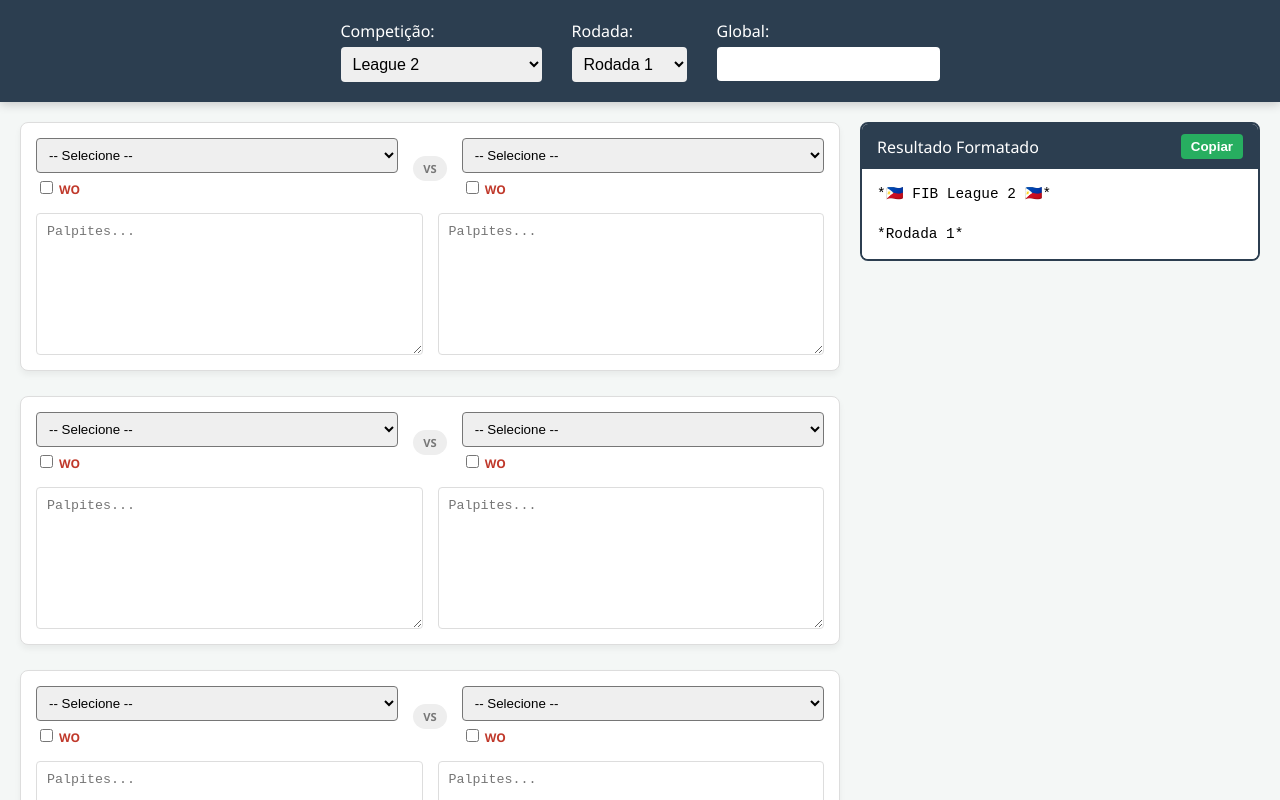
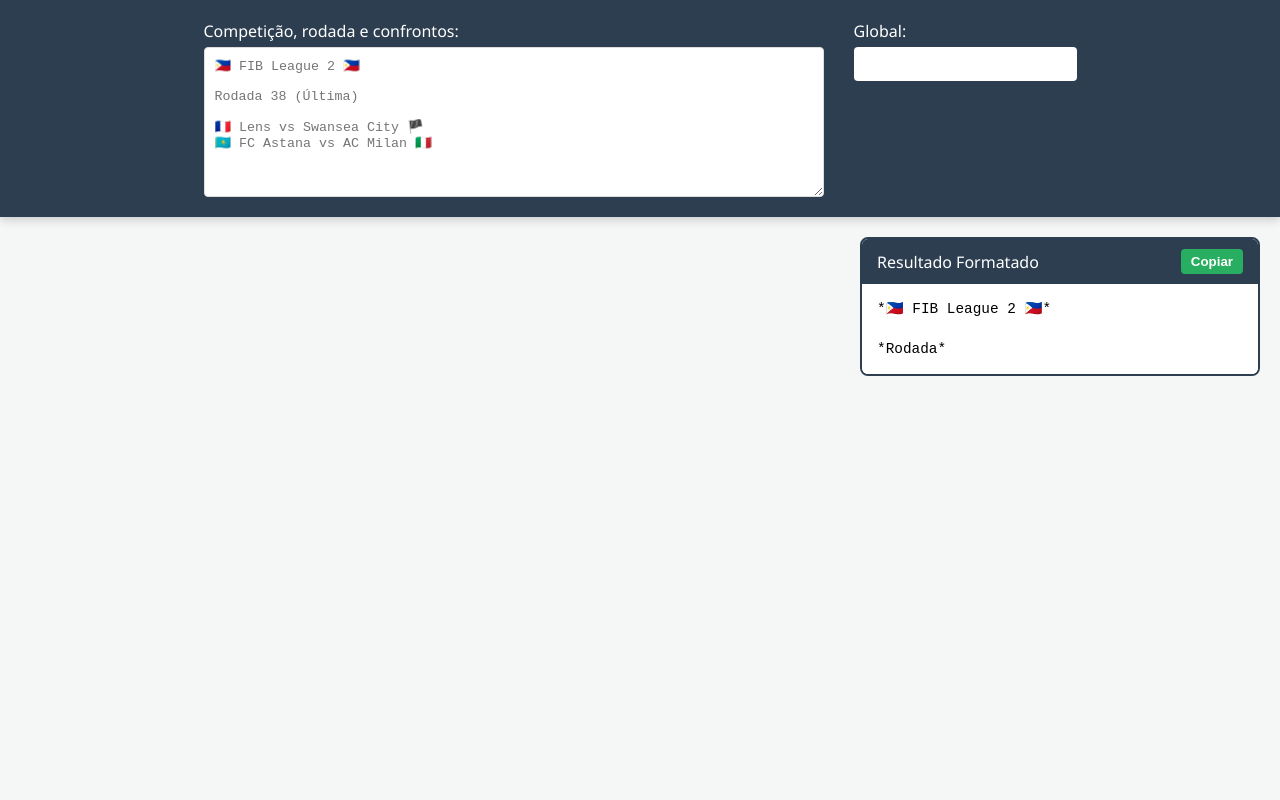
Before and after one commit to rubenfpvicente/FIB_League, a React (Vite) app: page / in a window 1280 px wide. Shown: the top 800 px of the page. Built offline with nearby package versions, Linux system fonts and the light colour scheme.

Commit message:
new season

```diff
--- a/src/App.jsx
+++ b/src/App.jsx
@@ -1,19 +1,29 @@
-import { useState, useMemo } from 'react';
+import { useState, useMemo, useEffect } from 'react';
 import './index.css';
 import { ConfigHeader } from './components/ConfigHeader';
 import { MatchCard } from './components/MatchCard';
 import { ResultPreview } from './components/ResultPreview';
-import { TIMES_L2, TIMES_L3,TIMES_L4, TIMES_EL, TIMES_CONF, TIMES_CUP, TIMES_NL, TIMES_CUP_1, TIMES_CUP_2 } from './utils/constants';
 import { formatarNomeJogador, extrairPalpitesDoBloco } from './utils/formatters';
+import { lerConfrontos } from './utils/fixtures';
 
 function App() {
-  const [config, setConfig] = useState({ competicao: "L2", rodada: "1", resultadoGlobal: "" });
-  const [jogos, setJogos] = useState(
-    Array(18).fill(null).map(() => ({
-      time1: "", time2: "", equipe1Palpites: "", equipe2Palpites: "",
-      wo1: false, wo2: false, resultadoIda: "0-0"
-    }))
-  );
+  const [confrontosTexto, setConfrontosTexto] = useState('');
+  const [resultadoGlobal, setResultadoGlobal] = useState('');
+  const [jogos, setJogos] = useState([]);
+  const dadosConfrontos = useMemo(() => lerConfrontos(confrontosTexto), [confrontosTexto]);
+
+  useEffect(() => {
+    setJogos((anteriores) => {
+      const existentes = new Map(anteriores.map((jogo) => [`${jogo.time1}|${jogo.time2}`, jogo]));
+      return dadosConfrontos.confrontos.map(({ time1, time2, resultadoIda }) => {
+        const anterior = existentes.get(`${time1}|${time2}`);
+        return anterior ? { ...anterior, resultadoIda } : {
+          time1, time2, equipe1Palpites: '', equipe2Palpites: '',
+          wo1: false, wo2: false, resultadoIda,
+        };
+      });
+    });
+  }, [dadosConfrontos]);
 
   const handleUpdate = (index, field, value) => {
     const novos = [...jogos];
@@ -21,67 +31,25 @@
     setJogos(novos);
   };
 
-  const getQtdJogos = () => {
-    const { competicao, rodada } = config;
-    if (["L2", "L3"].includes(competicao)) return 10;
-
-    if (competicao === "L4") {
-      return 9;
-    }
-
-    if (competicao === "NL") {
-      return 6;
-    }
-
-    // Lógica da Cup
-    if (competicao === "CUP") {
-      if (rodada.includes("Fase Preliminar")) return 14;
-      if (rodada.includes("16 Avos")) return 16; // 6 Grupos x 3 jogos
-      if (rodada.includes("Oitavas")) return 8;
-      if (rodada.includes("Quartas")) return 4;
-      if (rodada.includes("Semifinais")) return 2;
-      if (rodada === "Final") return 1;
-    }
-
-    if (competicao === "CUP_1" || competicao === "CUP_2") return 16; // 8 Grupos x 2 jogos
-
-    // Lógica da Europa League
-    if (competicao === "EL" || competicao === "CONF") {
-      if (!isNaN(rodada) && parseInt(rodada) <= 6) return 15; // 6 Grupos x 2 jogos
-      if (rodada.includes("Playoff") || rodada.includes("Oitavas")) return 8;
-      if (rodada.includes("Quartas")) return 4;
-      if (rodada.includes("Semifinais")) return 2;
-      if (rodada === "Final") return 1;
-    }
-    return 10;
-  };
-
   // O "Motor" de Cálculo via useMemo (Performance)
   const resultadoFormatado = useMemo(() => {
-    const { competicao, rodada, resultadoGlobal } = config;
+    const { competicao, titulo, rodada } = dadosConfrontos;
     const resArray = resultadoGlobal
       .replace(/[()]/g, '/')
       .split('/')
       .map(s => s.trim())
       .filter(s => s !== "");
     const isVolta = rodada.includes("Volta") || rodada === "Final";
-    const isGrupos = competicao === "EL" && !isNaN(rodada) && parseInt(rodada) <= 5;
 
     let output = "";
-    if (competicao === "EL") output = "🇪🇺 *FIB Europa League* 🇪🇺";
+    if (titulo) output = `*${titulo}*`;
+    else if (competicao === "EL") output = "🇪🇺 *FIB Europa League* 🇪🇺";
     else if (competicao === "CONF") output = "🇪🇺 *FIB Conference League* 🇪🇺";
     else if (competicao === "CUP_1" || competicao === "CUP_2" || competicao === "CUP") output = "🇵🇭 *FIB Cup* 🇵🇭";
     else if (competicao === "NL") output = "🇵🇭 *FIB Nations League* 🇵🇭";
     else output = `*🇵🇭 FIB League ${competicao.replace("L", "")} 🇵🇭*`;
 
-    const ehRodadaNumerica = !isNaN(rodada);
-
-    let linhaSubtitulo = "";
-    if (ehRodadaNumerica) {
-      linhaSubtitulo = `*Rodada ${rodada}*`;
-    } else {
-      linhaSubtitulo = `*${rodada}*`; // Aqui entra "Oitavas - Ida", "Final", etc.
-    }
+    const linhaSubtitulo = `*${rodada || 'Rodada'}*`;
 
     output += `\n\n${linhaSubtitulo}\n\n`;
 
@@ -107,7 +75,7 @@
       return { gols, lista };
     };
 
-    jogos.slice(0, getQtdJogos()).forEach((jogo, index) => {
+    jogos.forEach((jogo, index) => {
       if (!jogo.time1 || !jogo.time2) return;
 
       // Adicionar nome do grupo a cada 2 jogos para CUP_1 e CUP_2
@@ -167,34 +135,22 @@
       output += `\n`;
     });
     return output.trim();
-  }, [config, jogos]);
-
-  const listaTimesAtual = () => {
-    switch(config.competicao) {
-      case "L2": return TIMES_L2;
-      case "L3": return TIMES_L3;
-      case "L4": return TIMES_L4;
-      case "EL": return TIMES_EL;
-      case "CONF": return TIMES_CONF;
-      case "CUP": return TIMES_CUP;
-      case "CUP_1": return TIMES_CUP_1;
-      case "CUP_2": return TIMES_CUP_2;
-      case "NL": return TIMES_NL;
-      default: return TIMES_L2;
-    }
-  };
+  }, [dadosConfrontos, jogos, resultadoGlobal]);
 
   return (
     <div className="app-wrapper">
-      <ConfigHeader config={config} setConfig={setConfig} />
+      <ConfigHeader
+        confrontosTexto={confrontosTexto}
+        setConfrontosTexto={setConfrontosTexto}
+        resultadoGlobal={resultadoGlobal}
+        setResultadoGlobal={setResultadoGlobal}
+      />
       <main className="main-content">
         <section className="inputs-section">
-          {jogos.slice(0, getQtdJogos()).map((jogo, index) => (
+          {jogos.map((jogo, index) => (
             <MatchCard
               key={index} index={index} jogo={jogo}
               onUpdate={handleUpdate}
-              times={listaTimesAtual()}
-              showIda={config.rodada.includes("Volta")}
             />
           ))}
         </section>
--- a/src/components/ConfigHeader.jsx
+++ b/src/components/ConfigHeader.jsx
@@ -1,62 +1,21 @@
-import { RODADAS_EL, RODADAS_CONF, RODADAS_CUP } from '../utils/constants';
-
-export const ConfigHeader = ({ config, setConfig }) => {
-  const { competicao, rodada, resultadoGlobal } = config;
+export const ConfigHeader = ({ confrontosTexto, setConfrontosTexto, resultadoGlobal, setResultadoGlobal }) => {
 
   return (
     <header className="main-header">
       <div className="config-row">
         <div className="input-group">
-          <label>Competição:</label>
-          <select
-            value={competicao}
-            onChange={(e) => setConfig({ ...config, competicao: e.target.value, rodada: "1" })}
-          >
-            <option value="L2">League 2</option>
-            <option value="L3">League 3</option>
-            <option value="L4">League 4</option>
-            <option value="EL">Europa League</option>
-            <option value="CONF">Conference League</option>
-            <option value="CUP_1">FIB Cup - Grupos A-H</option>
-            <option value="CUP_2">FIB Cup - Grupos I-P</option>
-            <option value="CUP">FIB Cup - Eliminatórias</option>
-            <option value="NL">Nations League</option>
-          </select>
-        </div>
-
-        <div className="input-group">
-          <label>Rodada:</label>
-          <select value={rodada} onChange={(e) => setConfig({ ...config, rodada: e.target.value })}>
-            {/* Ligas de pontos corridos */}
-            {(competicao === "L2" || competicao === "L3" || competicao === "L4") && (
-              [...Array(38)].map((_, i) => <option key={i+1} value={i+1}>Rodada {i+1}</option>)
-            )}
-            {/* Ligas de pontos corridos */}
-            {(competicao === "NL") && (
-              [...Array(6)].map((_, i) => <option key={i+1} value={i+1}>Rodada {i+1}</option>)
-            )}
-            {/* Europa League */}
-            {competicao === "EL" && (
-              RODADAS_EL.map(r => <option key={r} value={r}>{isNaN(r) ? r : `Rodada ${r}`}</option>)
-            )}
-            {/* Conference League */}
-            {competicao === "CONF" && (
-              RODADAS_CONF.map(r => <option key={r} value={r}>{isNaN(r) ? r : `Rodada ${r}`}</option>)
-            )}
-            {/* FIB Cup */}
-            {competicao === "CUP" && (
-              RODADAS_CUP.map(r => <option key={r} value={r}>{isNaN(r) ? r : `Rodada ${r}`}</option>)
-            )}
-            {/* FIB Cup Grupos */}
-            {(competicao === "CUP_1" || competicao === "CUP_2") && (
-              [...Array(6)].map((_, i) => <option key={i+1} value={i+1}>Rodada {i+1}</option>)
-            )}
-          </select>
+          <label>Competição, rodada e confrontos:</label>
+          <textarea
+            className="confrontos-input"
+            value={confrontosTexto}
+            onChange={(e) => setConfrontosTexto(e.target.value)}
+            placeholder={'🇵🇭 FIB League 2 🇵🇭\n\nRodada 38 (Última)\n\n🇫🇷 Lens vs Swansea City 🏴\n🇰🇿 FC Astana vs AC Milan 🇮🇹'}
+          />
         </div>
 
         <div className="input-group">
           <label>Global:</label>
-          <input type="text" value={resultadoGlobal} onChange={(e) => setConfig({ ...config, resultadoGlobal: e.target.value })} />
+          <input type="text" value={resultadoGlobal} onChange={(e) => setResultadoGlobal(e.target.value)} />
         </div>
       </div>
     </header>
--- a/src/components/MatchCard.jsx
+++ b/src/components/MatchCard.jsx
@@ -1,30 +1,20 @@
-export const MatchCard = ({ index, jogo, onUpdate, times, showIda }) => {
+import { formatarTimeParaExibicao } from '../utils/fixtures';
+
+export const MatchCard = ({ index, jogo, onUpdate }) => {
   return (
     <div className="card-jogo">
       <div className="selecao-confronto">
         <div className="time-col">
-          <select value={jogo.time1} onChange={(e) => onUpdate(index, 'time1', e.target.value)}>
-            <option value="">-- Selecione --</option>
-            {times.map(t => <option key={t} value={t}>{t}</option>)}
-          </select>
+          <strong>{formatarTimeParaExibicao(jogo.time1)}</strong>
           <label className="wo-label"><input type="checkbox" checked={jogo.wo1} onChange={(e) => onUpdate(index, 'wo1', e.target.checked)} /> WO</label>
         </div>
 
         <div className="vs-badge">
-          {showIda && (
-            <div className="ida-input">
-              <small>Ida:</small>
-              <input type="text" value={jogo.resultadoIda} onChange={(e) => onUpdate(index, 'resultadoIda', e.target.value)} />
-            </div>
-          )}
           <span>VS</span>
         </div>
 
         <div className="time-col">
-          <select value={jogo.time2} onChange={(e) => onUpdate(index, 'time2', e.target.value)}>
-            <option value="">-- Selecione --</option>
-            {times.map(t => <option key={t} value={t}>{t}</option>)}
-          </select>
+          <strong>{formatarTimeParaExibicao(jogo.time2)}</strong>
           <label className="wo-label"><input type="checkbox" checked={jogo.wo2} onChange={(e) => onUpdate(index, 'wo2', e.target.checked)} /> WO</label>
         </div>
       </div>
--- a/src/components/ResultPreview.jsx
+++ b/src/components/ResultPreview.jsx
@@ -1,4 +1,11 @@
+import { formatarTimeParaExibicao } from '../utils/fixtures';
+
 export const ResultPreview = ({ texto }) => {
+  const textoVisual = texto
+    .split('\n')
+    .map((linha) => formatarTimeParaExibicao(linha))
+    .join('\n');
+
   const copiar = () => {
     navigator.clipboard.writeText(texto);
     alert("Resultado copiado para a área de transferência!");
@@ -12,7 +19,7 @@
           <button className="copy-button" onClick={copiar}>Copiar</button>
         </div>
         <div className="preview-box">
-          <pre>{texto}</pre>
+          <pre>{textoVisual}</pre>
         </div>
       </div>
     </section>
--- a/src/index.css
+++ b/src/index.css
@@ -33,6 +33,7 @@
   display: flex;
   gap: 30px;
   justify-content: center;
+  align-items: flex-start;
 }
 
 .input-group {
@@ -222,3 +223,11 @@
   color: #666;
   font-weight: bold;
 }
+
+.confrontos-input {
+  width: min(620px, 70vw);
+  height: 150px;
+  box-sizing: border-box;
+  background: white;
+  color: #222;
+}
--- /dev/null
+++ b/src/utils/fixtures.js
@@ -0,0 +1,100 @@
+const normalizar = (texto) => texto
+  .replace(/[*_`]/g, '')
+  .replace(/&#x20;|&nbsp;/gi, ' ')
+  .replace(/\s+/g, ' ')
+  .trim();
+
+const BANDEIRAS_BRITANICAS = {
+  inglaterra: '🏴\u{E0067}\u{E0062}\u{E0065}\u{E006E}\u{E0067}\u{E007F}',
+  escocia: '🏴\u{E0067}\u{E0062}\u{E0073}\u{E0063}\u{E0074}\u{E007F}',
+  paisDeGales: '🏴\u{E0067}\u{E0062}\u{E0077}\u{E006C}\u{E0073}\u{E007F}',
+};
+
+const BANDEIRAS_BRITANICAS_VISUAIS = {
+  inglaterra: '🇽🇪',
+  escocia: '🇽🇸',
+  paisDeGales: '🇽🇼',
+};
+
+const TIMES_BRITANICOS = {
+  inglaterra: new Set([
+    'arsenal', 'aston villa', 'birmingham city', 'brighton', 'chelsea', 'corinthian-casuals',
+    'derby county', 'leicester city', 'liverpool', 'manchester city', 'millwall', 'southampton',
+    'west ham', 'wolverhampton', 'inglaterra',
+  ]),
+  escocia: new Set(['celtic', 'dundee fc', 'rangers', 'escócia', 'escocia']),
+  paisDeGales: new Set(['swansea city', 'wrexham', 'país de gales', 'pais de gales']),
+};
+
+const corrigirBandeiraBritanica = (time) => {
+  if (!time.startsWith('🏴')) return time;
+  const nome = time.slice('🏴'.length).trim().toLowerCase();
+  const pais = Object.entries(TIMES_BRITANICOS).find(([, times]) => times.has(nome))?.[0];
+  return pais ? `${BANDEIRAS_BRITANICAS[pais]} ${time.slice('🏴'.length).trim()}` : time;
+};
+
+// O Windows não desenha estas bandeiras regionais em muitos navegadores.
+// No ecrã usamos os indicadores visuais antigos; a cópia preserva o emoji oficial.
+export const formatarTimeParaExibicao = (time) => {
+  const pais = Object.keys(BANDEIRAS_BRITANICAS)
+    .find((chave) => time.includes(BANDEIRAS_BRITANICAS[chave]));
+  return pais ? time.replace(BANDEIRAS_BRITANICAS[pais], BANDEIRAS_BRITANICAS_VISUAIS[pais]) : time;
+};
+
+// Aceita bandeira antes ou depois do nome, mas guarda-a sempre antes do time.
+const normalizarTime = (time) => {
+  const partes = time.trim().split(/\s+/);
+  const primeiro = partes[0];
+  const ultimo = partes.at(-1);
+  const eBandeira = (parte) => /^(?:\p{Regional_Indicator}{2}|🏴)/u.test(parte);
+
+  let timeNormalizado = time.trim();
+  if (eBandeira(primeiro)) timeNormalizado = `${primeiro} ${partes.slice(1).join(' ')}`.trim();
+  else if (eBandeira(ultimo)) timeNormalizado = `${ultimo} ${partes.slice(0, -1).join(' ')}`.trim();
+  return corrigirBandeiraBritanica(timeNormalizado);
+};
+
+const identificarCompeticao = (titulo) => {
+  const texto = titulo.toLowerCase();
+  if (texto.includes('conference')) return 'CONF';
+  if (texto.includes('europa league')) return 'EL';
+  if (texto.includes('nations league')) return 'NL';
+  if (texto.includes('cup') && /grupos?\s*(a\s*[-–]\s*h|a\s*[-–]\s*h)/i.test(titulo)) return 'CUP_1';
+  if (texto.includes('cup') && /grupos?\s*(i\s*[-–]\s*p|i\s*[-–]\s*p)/i.test(titulo)) return 'CUP_2';
+  if (texto.includes('cup')) return 'CUP';
+
+  const league = texto.match(/league\s*(\d+)/i);
+  return league ? `L${league[1]}` : 'L2';
+};
+
+// Lê o formato publicado no WhatsApp: título, rodada e uma linha "Time vs Time" por jogo.
+export const lerConfrontos = (bloco) => {
+  const linhas = bloco
+    .split(/\r?\n/)
+    .map(normalizar)
+    .filter(Boolean);
+
+  const confrontos = linhas
+    .filter((linha) => /\s+vs\s+/i.test(linha))
+    .map((linha) => {
+      const resultadoIda = linha.match(/\((\d+\s*-\s*\d+)\)\s*$/)?.[1]?.replace(/\s/g, '');
+      const confrontoSemIda = linha.replace(/\s*\(\d+\s*-\s*\d+\)\s*$/, '');
+      const [time1, time2] = confrontoSemIda.split(/\s+vs\s+/i).map((time) => time.trim());
+      return time1 && time2
+        ? { time1: normalizarTime(time1), time2: normalizarTime(time2), resultadoIda: resultadoIda || '0-0' }
+        : null;
+    })
+    .filter(Boolean);
+
+  const primeiraLinhaDeJogo = linhas.findIndex((linha) => /\s+vs\s+/i.test(linha));
+  const cabecalho = primeiraLinhaDeJogo === -1 ? linhas : linhas.slice(0, primeiraLinhaDeJogo);
+  const titulo = cabecalho[0] || '';
+  const rodada = cabecalho[1] || '';
+
+  return {
+    competicao: identificarCompeticao(titulo),
+    titulo,
+    rodada,
+    confrontos,
+  };
+};
```
